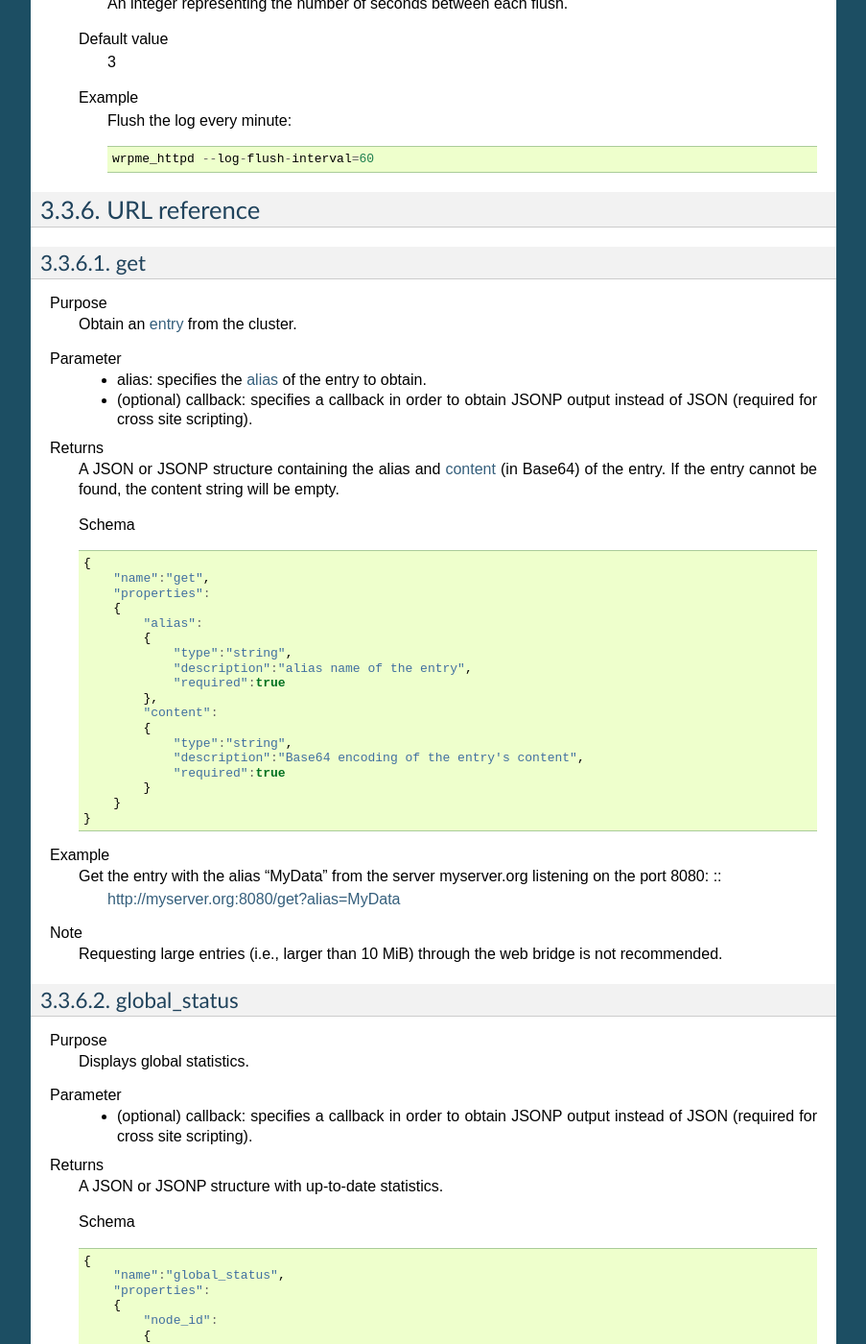
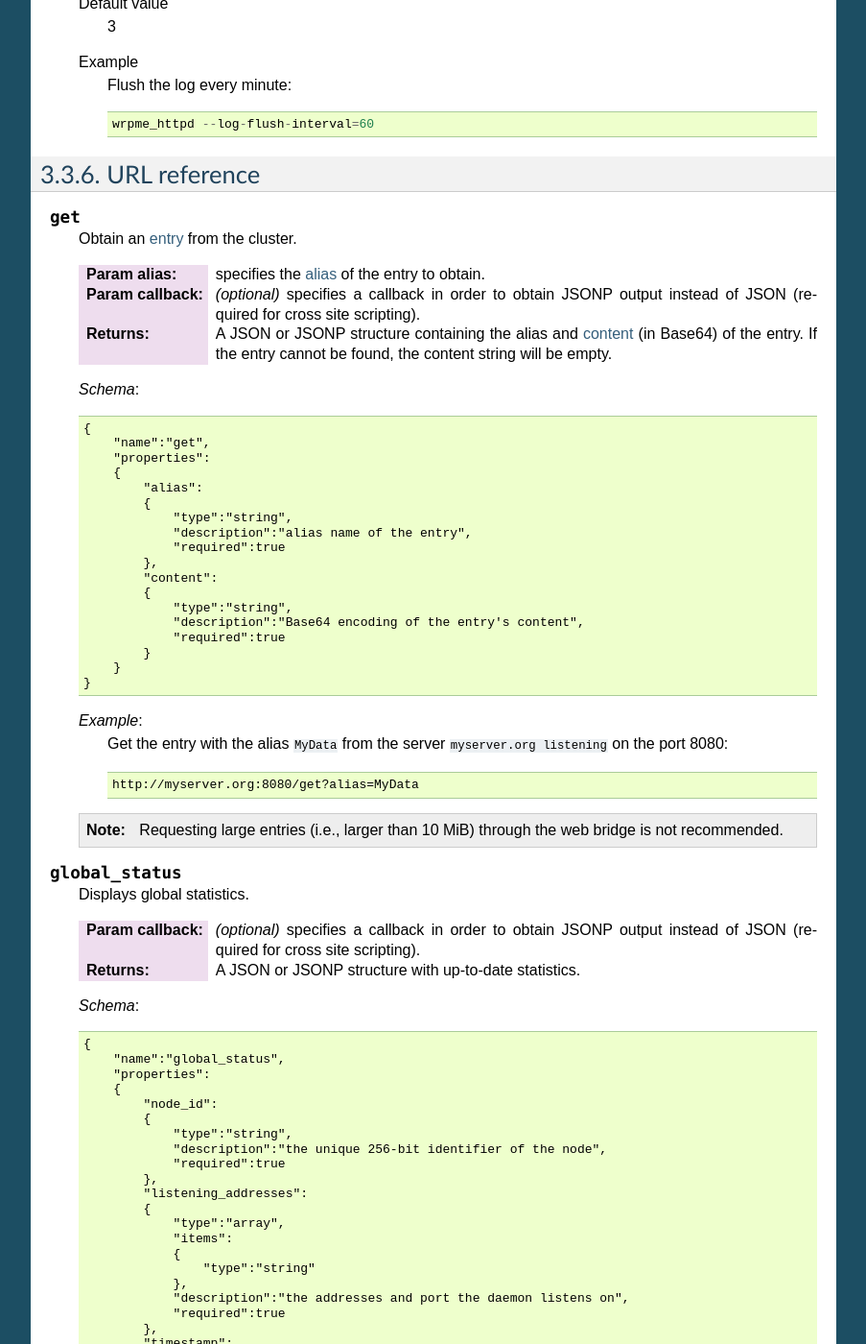
Before and after one commit to iltommi/qdb-documentation, a Sphinx documentation site: the page built from source/reference/wrpme_httpd.rst, in a window 1280 px wide and 1400 px high, scrolled down 3012 px. Shown: the whole window at 96% size, without its empty margins (198-1101 px from the left). Built offline with Sphinx 7.4.7, drawn with Linux system fonts in a browser that asks for light colours; formulas are drawn with MathJax 3; some of the changed text lies outside the part shown.

Commit message:
improve doc

```diff
--- a/source/reference/wrpme_httpd.rst
+++ b/source/reference/wrpme_httpd.rst
@@ -164,25 +163,22 @@ Parameters can be supplied in any order and are prefixed with ``--``. The argume
 
 
 
+.. highlight:: html
+
 .. _wrpme_httpd-url-reference:
 
 URL reference
 =============
 
-get
----
+.. describe:: get
 
-Purpose
     Obtain an :term:`entry` from the cluster.
 
-Parameter
-    * alias: specifies the :term:`alias` of the entry to obtain.
-    * (optional) callback: specifies a callback in order to obtain JSONP output instead of JSON (required for cross site scripting).
+    :param alias: specifies the :term:`alias` of the entry to obtain.
+    :param callback: *(optional)* specifies a callback in order to obtain JSONP output instead of JSON (required for cross site scripting).
+    :returns: A JSON or JSONP structure containing the alias and :term:`content` (in Base64) of the entry. If the entry cannot be found, the content string will be empty.
 
-Returns
-    A JSON or JSONP structure containing the alias and :term:`content` (in Base64) of the entry. If the entry cannot be found, the content string will be empty.
-
-    Schema ::
+    *Schema*::
 
         {
             "name":"get",
@@ -203,27 +199,22 @@ Returns
             }
         }
 
+    *Example*:
+        Get the entry with the alias ``MyData`` from the server ``myserver.org listening`` on the port 8080::
 
-Example
-    Get the entry with the alias "MyData" from the server myserver.org listening on the port 8080: ::
-        http://myserver.org:8080/get?alias=MyData
+            http://myserver.org:8080/get?alias=MyData
 
-Note
-    Requesting large entries (i.e., larger than 10 MiB) through the web bridge is not recommended.
+    .. note::
+        Requesting large entries (i.e., larger than 10 MiB) through the web bridge is not recommended.
 
-global_status
--------------
+.. describe:: global_status
 
-Purpose
     Displays global statistics.
 
-Parameter
-    * (optional) callback: specifies a callback in order to obtain JSONP output instead of JSON (required for cross site scripting).
+    :param callback: *(optional)* specifies a callback in order to obtain JSONP output instead of JSON (required for cross site scripting).
+    :returns: A JSON or JSONP structure with up-to-date statistics.
 
-Returns
-    A JSON or JSONP structure with up-to-date statistics.
-
-    Schema ::
+    *Schema*::
 
         {
             "name":"global_status",
@@ -343,21 +334,17 @@ Returns
             }
         }
 
-Example
-    Regular JSON output from the server myserver.org listening on the port 8080: ::
-        http://myserver.org:8080/global_status
+    *Example*:
+        Regular JSON output from the server myserver.org listening on the port 8080::
 
-    JSONP output with a callback named "MyCallback" from the server myserver.org listening on the port 8080: ::
-        http://myserver.org:8080/global_status?callback=MyCallback
+            http://myserver.org:8080/global_status
 
-view
-----
+        JSONP output with a callback named "MyCallback" from the server myserver.org listening on the port 8080::
 
-Purpose
+            http://myserver.org:8080/global_status?callback=MyCallback
+
+.. describe:: view
+
     Interactive node status display.
 
-Parameter
-    None.
-
-Returns
-    HTML 5 and javascript code to be rendered in a capable browser that represent the current node status.
+    :returns: HTML 5 and javascript code to be rendered in a capable browser that represent the current node status.
```
Also changed, not shown: other parts of source/reference/wrpme_httpd.rst (+2 -3 lines), source/glossary.rst (+8 -17 lines), source/reference/wrpme_shell.rst (+81 -68 lines), source/reference/wrpmed.rst (+25 -27 lines).
